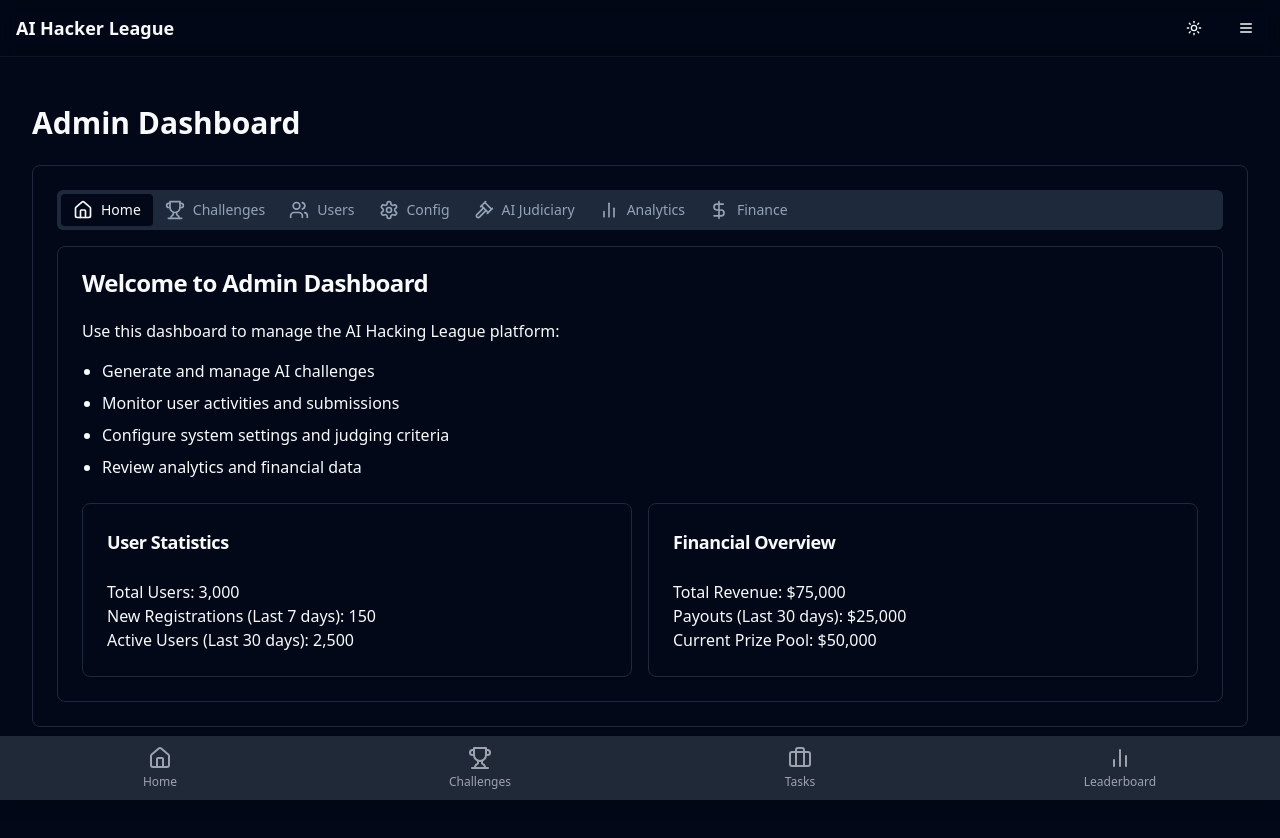
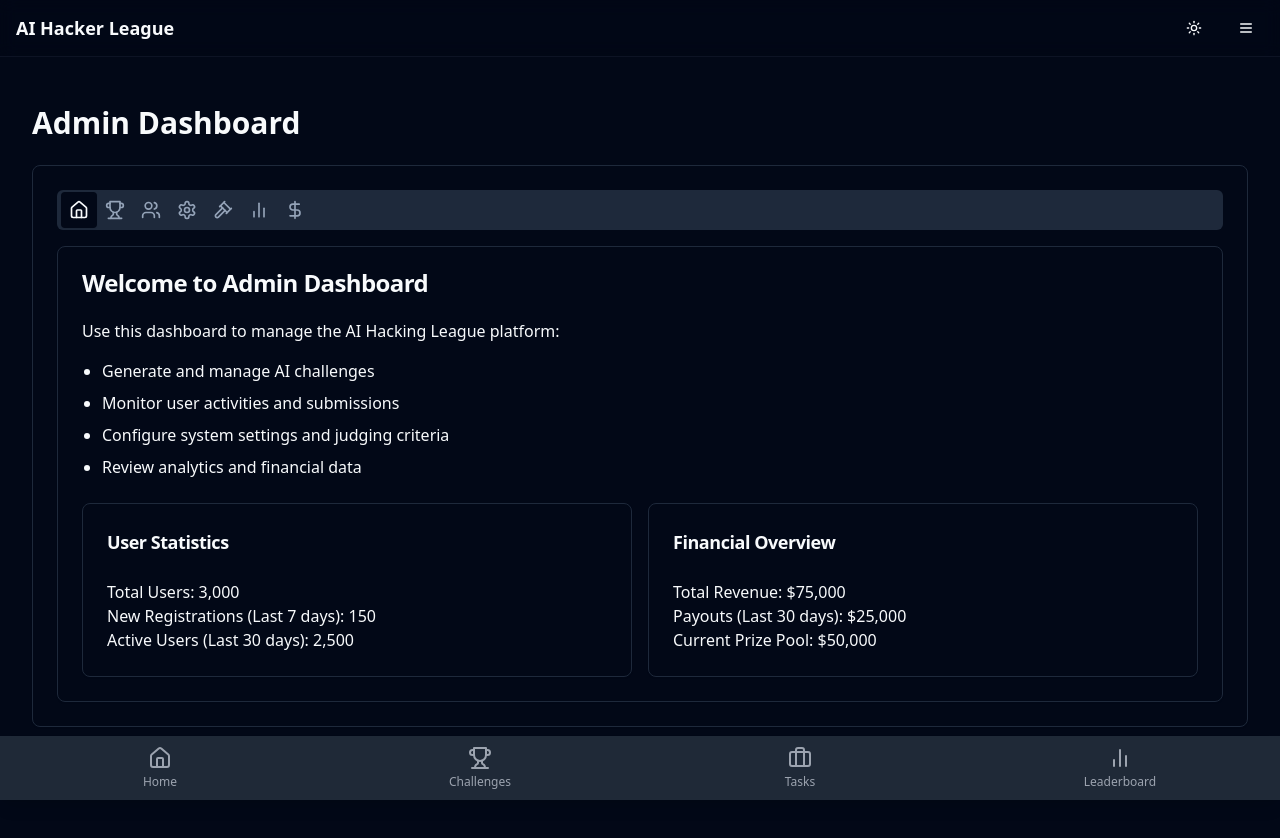
Before and after one commit to ruvnet/aihl, a React (Vite) app: page /admin in a window 1280 px wide. Shown: the top 838 px of the page. Built offline with nearby package versions, Linux system fonts and the light colour scheme.

Commit message:
Remove text from tabs
Updated the tab components across the application to display only icons, removing any accompanying text for a cleaner and more concise UI.
[skip gpt_engineer]

```diff
--- a/src/pages/AdminDashboard.jsx
+++ b/src/pages/AdminDashboard.jsx
@@ -19,13 +19,27 @@ const AdminDashboard = () => {
         <CardContent className="p-6">
           <Tabs defaultValue="home" className="space-y-4">
             <TabsList className="flex justify-start overflow-x-auto">
-              <TabsTrigger value="home" className="flex items-center"><Home className="h-5 w-5 mr-2" /> Home</TabsTrigger>
-              <TabsTrigger value="challenges" className="flex items-center"><Trophy className="h-5 w-5 mr-2" /> Challenges</TabsTrigger>
-              <TabsTrigger value="users" className="flex items-center"><Users className="h-5 w-5 mr-2" /> Users</TabsTrigger>
-              <TabsTrigger value="config" className="flex items-center"><Settings className="h-5 w-5 mr-2" /> Config</TabsTrigger>
-              <TabsTrigger value="ai-judiciary" className="flex items-center"><Gavel className="h-5 w-5 mr-2" /> AI Judiciary</TabsTrigger>
-              <TabsTrigger value="analytics" className="flex items-center"><BarChart2 className="h-5 w-5 mr-2" /> Analytics</TabsTrigger>
-              <TabsTrigger value="finance" className="flex items-center"><DollarSign className="h-5 w-5 mr-2" /> Finance</TabsTrigger>
+              <TabsTrigger value="home" className="p-2" title="Home">
+                <Home className="h-5 w-5" />
+              </TabsTrigger>
+              <TabsTrigger value="challenges" className="p-2" title="Challenges">
+                <Trophy className="h-5 w-5" />
+              </TabsTrigger>
+              <TabsTrigger value="users" className="p-2" title="Users">
+                <Users className="h-5 w-5" />
+              </TabsTrigger>
+              <TabsTrigger value="config" className="p-2" title="Config">
+                <Settings className="h-5 w-5" />
+              </TabsTrigger>
+              <TabsTrigger value="ai-judiciary" className="p-2" title="AI Judiciary">
+                <Gavel className="h-5 w-5" />
+              </TabsTrigger>
+              <TabsTrigger value="analytics" className="p-2" title="Analytics">
+                <BarChart2 className="h-5 w-5" />
+              </TabsTrigger>
+              <TabsTrigger value="finance" className="p-2" title="Finance">
+                <DollarSign className="h-5 w-5" />
+              </TabsTrigger>
             </TabsList>
 
             <TabsContent value="home">
```
